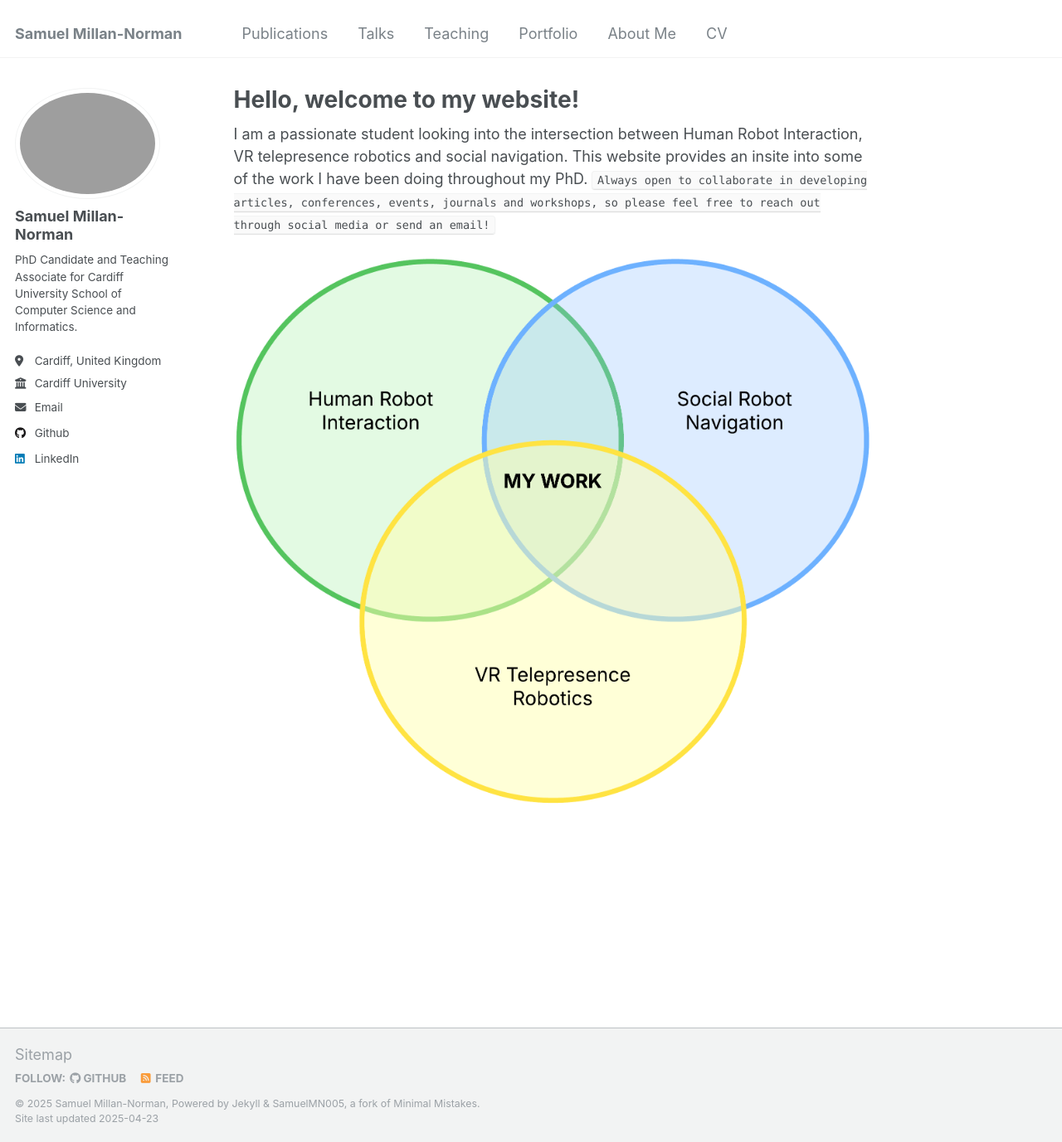
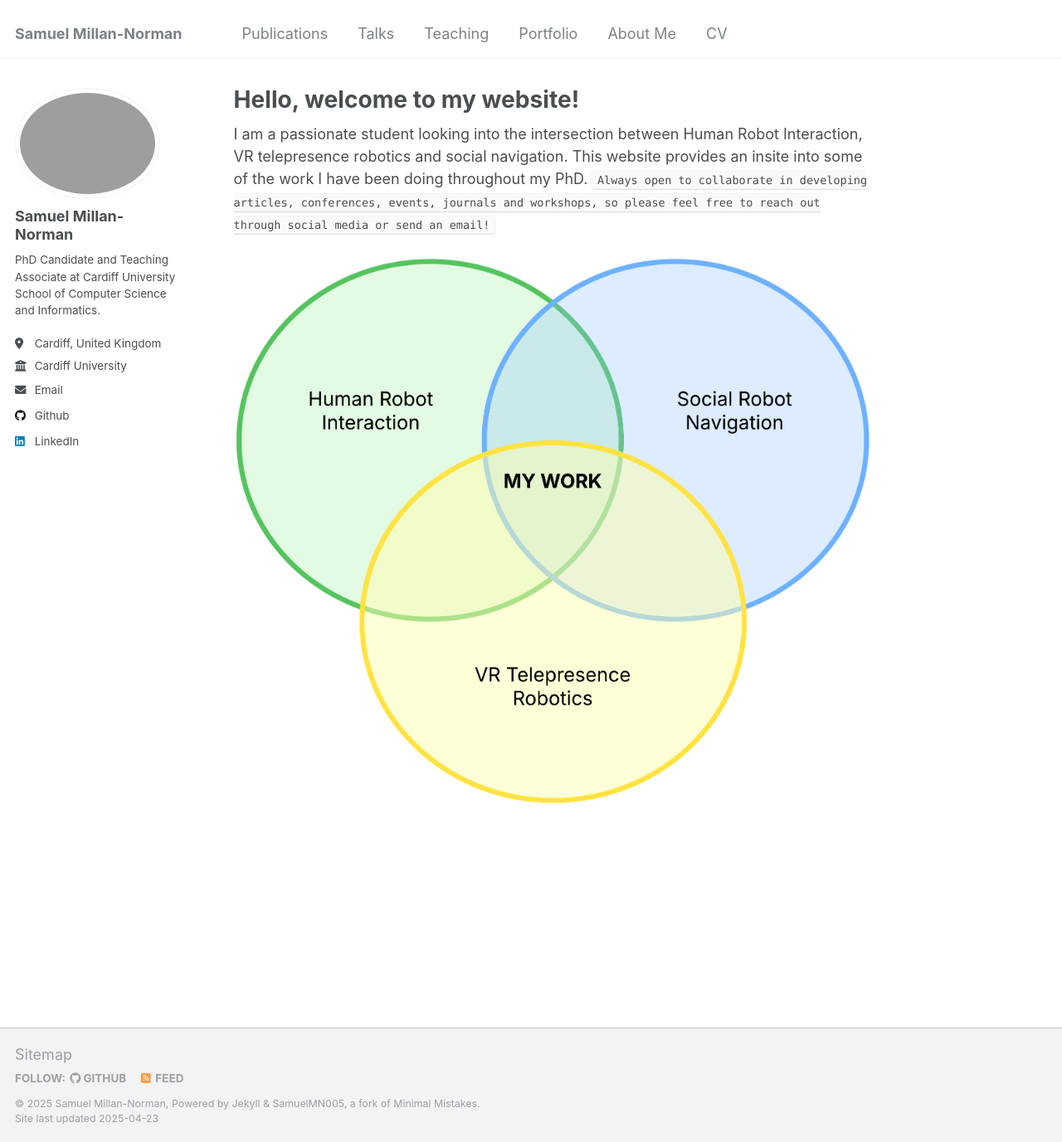
Before and after one commit to SamuelMN005/SamuelMN005.github.io, a Jekyll site: the page built from _pages/main.md, in a window 1280 px wide and 1377 px high. Shown: the whole window at 83% size. Built offline with Jekyll 4.4.1, drawn with Linux system fonts in a browser that asks for light colours.

Commit message:
[fix]: grammar

```diff
--- a/_config.yml
+++ b/_config.yml
@@ -11,7 +11,7 @@ locale                   : "en-US"
 title                    : "Samuel Millan-Norman"
 title_separator          : "-"
 name                     : &name "Samuel Millan-Norman"
-description              : &description "PhD Candidate and Teaching Associate for Cardiff University School of Computer Science and Informatics."
+description              : &description "PhD Candidate and Teaching Associate at Cardiff University School of Computer Science and Informatics."
 url                      : https://SamuelMN005.github.io # the base hostname & protocol for your site e.g. "https://[your GitHub username].github.io"
 baseurl                  : "" # the subpath of your site, e.g. "/blog"
 repository               : "SamuelMN005/SamuelMN005.github.io"
@@ -24,7 +24,7 @@ author:
   avatar           : "profile.JPG"
   name             : "Samuel Millan-Norman"
   pronouns         : # example: "she/her"
-  bio              : "PhD Candidate and Teaching Associate for Cardiff University School of Computer Science and Informatics."
+  bio              : "PhD Candidate and Teaching Associate at Cardiff University School of Computer Science and Informatics."
   location         : "Cardiff, United Kingdom"
   employer         : "Cardiff University"
   uri              : # URL
```
